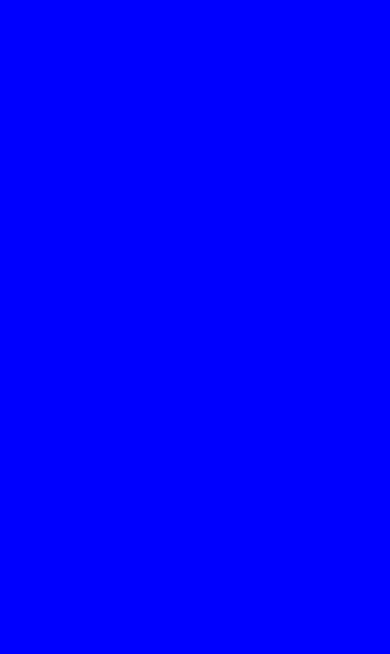
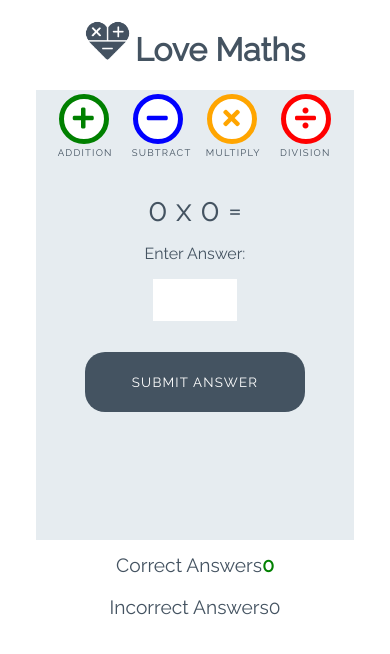
Before and after one commit to MosesLyatuu/love-maths, a plain HTML site: page index.html in a window 390 px wide. Drawn offline with Linux system fonts and the light colour scheme.

Commit message:
Add styles for game

```diff
--- a/assets/css/style.css
+++ b/assets/css/style.css
@@ -1,3 +1,252 @@
-body{
-    background-color: blue;
+/* --------- Global style */
+
+body {
+    background-color: white;
+    font-family: "Raleway", sans-serif;
+    color: #445361;
+    text-align: center;
 }
+
+/* --------- Heading */
+
+.heading {
+    text-align: center;
+    font-size: 2.5rem;
+}
+
+.logo {
+    height: 40px;
+    padding-right: 5px;
+}
+
+/* --------- Game layout */
+
+.game-area {
+    background-color: #E6ECF0;
+    box-sizing: border-box;
+    width: 85%;
+    height: 65vh;
+    max-height: 450px;
+    max-width: 830px;
+    margin-left: auto;
+    margin-right: auto;
+    padding: 1%;
+}
+
+.question-area {
+    width: 50%;
+    font-size: 2rem;
+    margin: auto;
+    padding: 50px 0;
+}
+
+.question-area span {
+    padding: 0 15px;
+}
+
+.score-area {
+    margin: 5px auto;
+    width: 60%;
+    font-size: 1.2rem;
+}
+
+.controls-area {
+    width: 85%;
+    margin: 30px auto;
+}
+
+#score {
+    color: green;
+    font-weight: bold;
+}
+
+#incorrect {
+    color: red;
+    font-weight: bold;
+}
+
+.answer-message {
+    display: none;
+    font-size: 1rem;
+}
+
+#answer-box {
+    border: none;
+    color: #445361;
+    display: inline-block;
+    height: 40px;
+    width: 80px;
+    font-size: 1.2rem;
+}
+
+.scores {
+    display: inline-block;
+    padding: 25px;
+}
+
+/* --------- Buttons */
+
+.btn {
+    width: 220px;
+    height: 60px;
+    font-family: "Raleway", sans-serif;
+    text-transform: uppercase;
+    letter-spacing: 1.2px;
+    color: white;
+}
+
+.btn:focus {
+    outline: none;
+}
+
+.btn--big {
+    padding-top: 10px;
+    border-radius: 50%;
+    background-color: white;
+    border: 10px solid;
+    width: 100px;
+    height: 100px;
+    font-size: 3.2rem;
+    margin: 0 30px;
+    transition: all 0.5s;
+}
+
+.btn--big::after {
+    content: attr(data-type);
+    font-size: 1rem;
+    color: #445361;
+    position: relative;
+    left: -0.5em;
+}
+
+.btn--blue {
+    border-color: blue;
+    color: blue;
+}
+
+.btn--blue:active,
+.btn--blue:hover {
+    background-color: darkblue;
+    color: white;
+}
+
+.btn--orange {
+    border-color: orange;
+    color: orange;
+}
+
+.btn--orange:active,
+.btn--orange:hover {
+    background-color: darkorange;
+    color: white;
+}
+
+.btn--red {
+    border-color: red;
+    color: red;
+}
+
+.btn--red:active,
+.btn--red:hover {
+    background-color: darkred;
+    color: white;
+}
+
+.btn--green {
+    border-color: green;
+    color: green;
+}
+
+.btn--green:active,
+.btn--green:hover {
+    background-color: darkgreen;
+    color: white;
+}
+
+.btn--gray {
+    margin-top: 25px;
+    background-color: #445361;
+    border: 1px transparent;
+    border-radius: 20px;
+}
+
+.btn--gray:active,
+.btn--gray:hover {
+    background-color: #0d1013;
+}
+
+/* --------- Media queries */
+
+@media (max-width: 414px) {
+    .controls-area {
+        width: 100%;
+    }
+
+    .btn--big {
+        margin: 0 10px;
+        padding: 5px;
+        border: 5px solid;
+        width: 50px;
+        height: 50px;
+        font-size: 1.5rem;
+    }
+
+    .btn--big::after {
+        font-size: 0.6rem;
+        left: -0.7rem;
+    }
+
+    .question-area {
+        padding: 10% 0;
+        width: 100%;
+    }
+
+    .question-area span {
+        padding: 0;
+    }
+
+    .answer-message {
+        display: block;
+    }
+
+    #answer-box {
+        display: block;
+        margin: 0 auto;
+    }
+    .btn--gray {
+        margin-top: 0;
+    }
+
+    .score-area {
+        width: 100%;
+    }
+
+    .scores {
+        margin: 0.5em auto;
+        display: block;
+        padding: 5px;
+    }
+
+    .heading {
+        font-size: 2rem;
+    }
+}
+
+@media (max-width: 320px) {
+    .game-area {
+        height: 70vh;
+    }
+
+    .controls-area {
+        width: 75%;
+        margin: 10px auto;
+    }
+
+    .btn--big {
+        margin: 10px 10px;
+    }
+    .question-area {
+        padding: 10px 0;
+    }
+
+}
--- a/index.html
+++ b/index.html
@@ -1,14 +1,58 @@
 <!DOCTYPE html>
 <html lang="en">
+
 <head>
     <meta charset="UTF-8">
     <meta name="viewport" content="width=device-width, initial-scale=1.0">
+    <!-- font awesome and google fonts -->
+    <link rel="stylesheet" href="https://use.fontawesome.com/releases/v5.7.2/css/all.css"
+        integrity="sha384-fnmOCqbTlWIlj8LyTjo7mOUStjsKC4pOpQbqyi7RrhN7udi9RwhKkMHpvLbHG9Sr" crossorigin="anonymous">
+    <link href="https://fonts.googleapis.com/css?family=Raleway%7CRighteous" rel="stylesheet">
     <link rel="stylesheet" href="assets/css/style.css">
     <title>Document</title>
 </head>
+
 <body>
+
+    <h1 class="heading">
+        <img class="logo" src="assets/images/logo.png">Love Maths
+    </h1>
+    <div class="game-area">
+        <div class="control-area">
+            <button data-type = "addition" class="btn btn--big btn--green">
+                <i class="fas fa-plus"></i>
+            </button>
+
+            <button data-type="subtract" class="btn btn--big btn--blue">
+                <i class="fas fa-minus"></i>
+            </button>
+
+            <button data-type="multiply" class="btn btn--big btn--orange">
+                <i class="fas fa-times"></i>
+            </button>
+
+            <button data-type="division" class="btn btn--big btn--red">
+                <i class="fas fa-divide"></i>
+            </button>
+        </div>
+        <div class="question-area">
+            <span id="operand1">0</span>
+            <span id="operator">x</span>
+            <span id="operand2">0</span>
+            <span>=</span>
+            <p class="answer-message">Enter Answer:</p>
+            <input id="answer-box" type="number">
+        </div>
+        <button data-type="submit" class="btn btn--gray">Submit Answer</button>
+
+    </div>
+    <div class="score-area">
+        <p class="scores">Correct Answers<span id="score">0</span></p>
+        <p class="scores">Incorrect Answers<span id="Incorrect">0</span></p>
+    </div>
 
 
     <script src="assets/js/script.js"></script>
 </body>
+
 </html>
```
Also changed, not shown: assets/images/logo.png (added).
